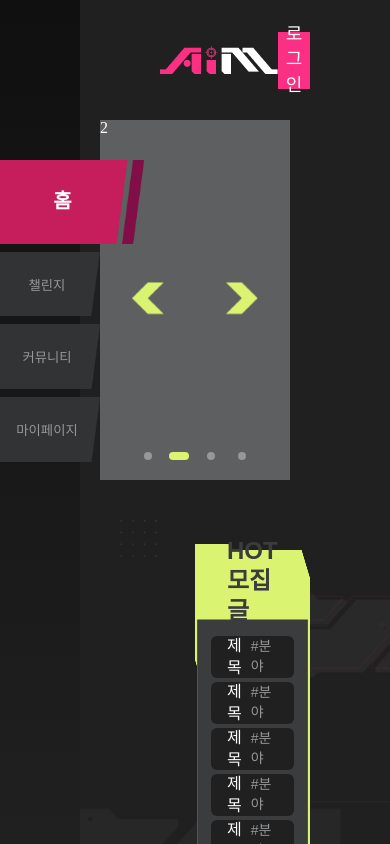
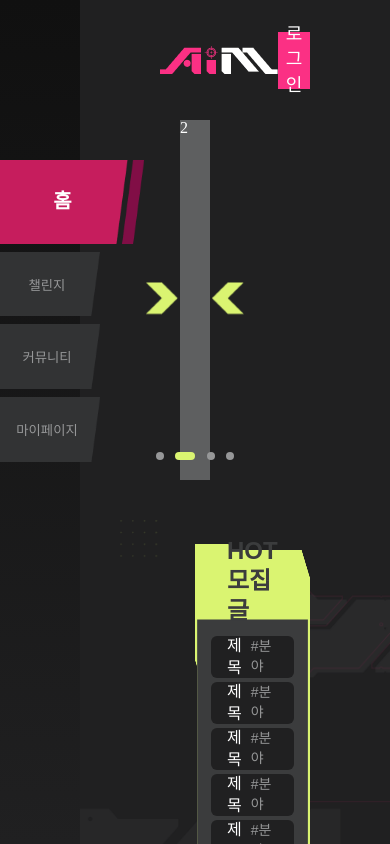
Before and after one commit to AiM-Club/AiM-web, a React (Vite) app: page / in a window 390 px wide. Shown: the top 844 px of the page. Built offline with nearby package versions, Linux system fonts and the light colour scheme; a web font is replaced by a local one.

Commit message:
chore: mainslider 반응형 수정

```diff
--- a/src/components/slider/MainSlider.style.ts
+++ b/src/components/slider/MainSlider.style.ts
@@ -6,6 +6,10 @@ export const SliderWrapper = styled.div`
   height: 22.5rem;
   background-color: var(--gray-600);
 
+  @media (max-width: 1024px) {
+    width: calc(100% - 10rem);
+    margin-left: 5rem;
+  }
 `;
 
 export const ArrowWrapper = styled.div<{ position: "left" | "right" }>`
```
